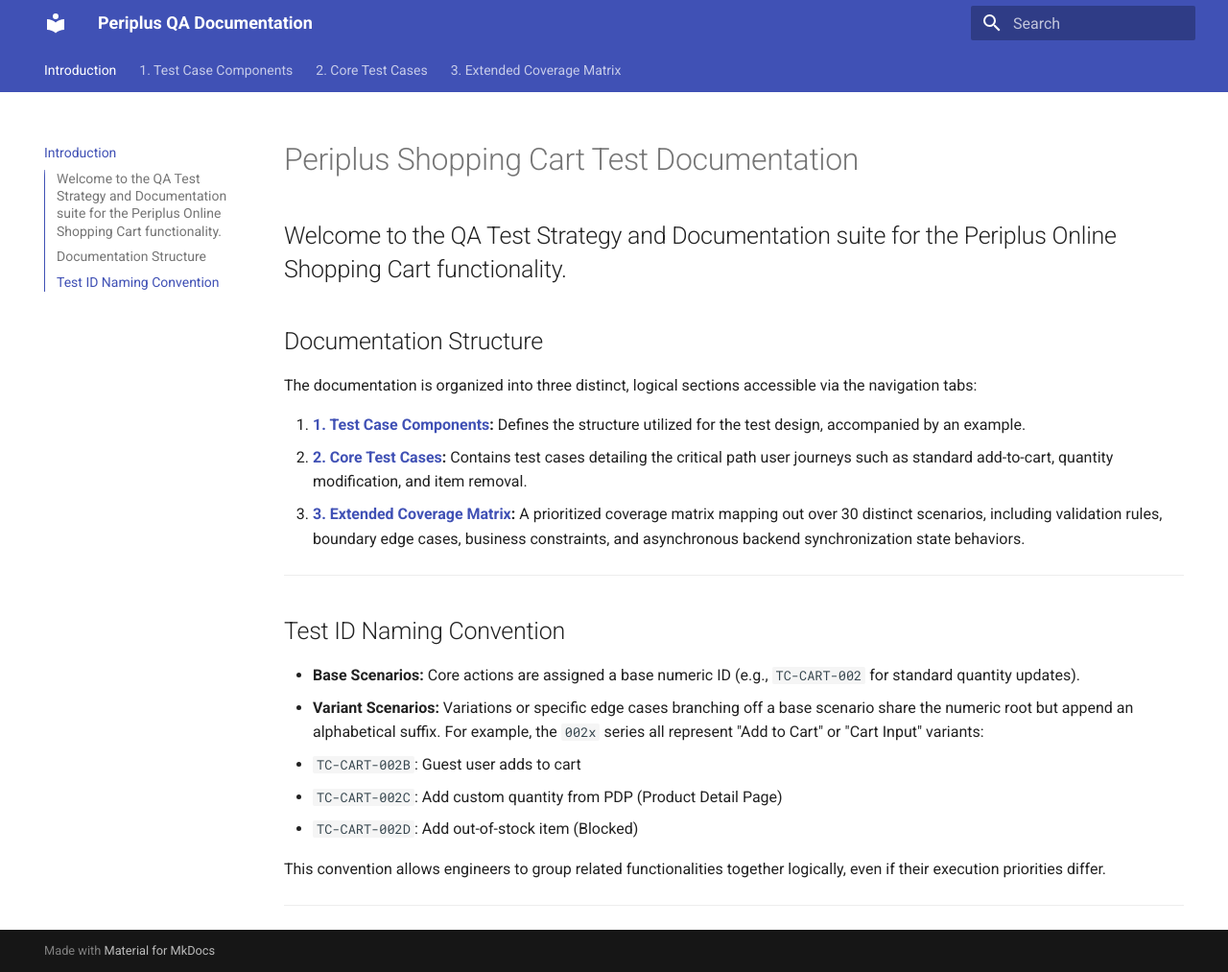
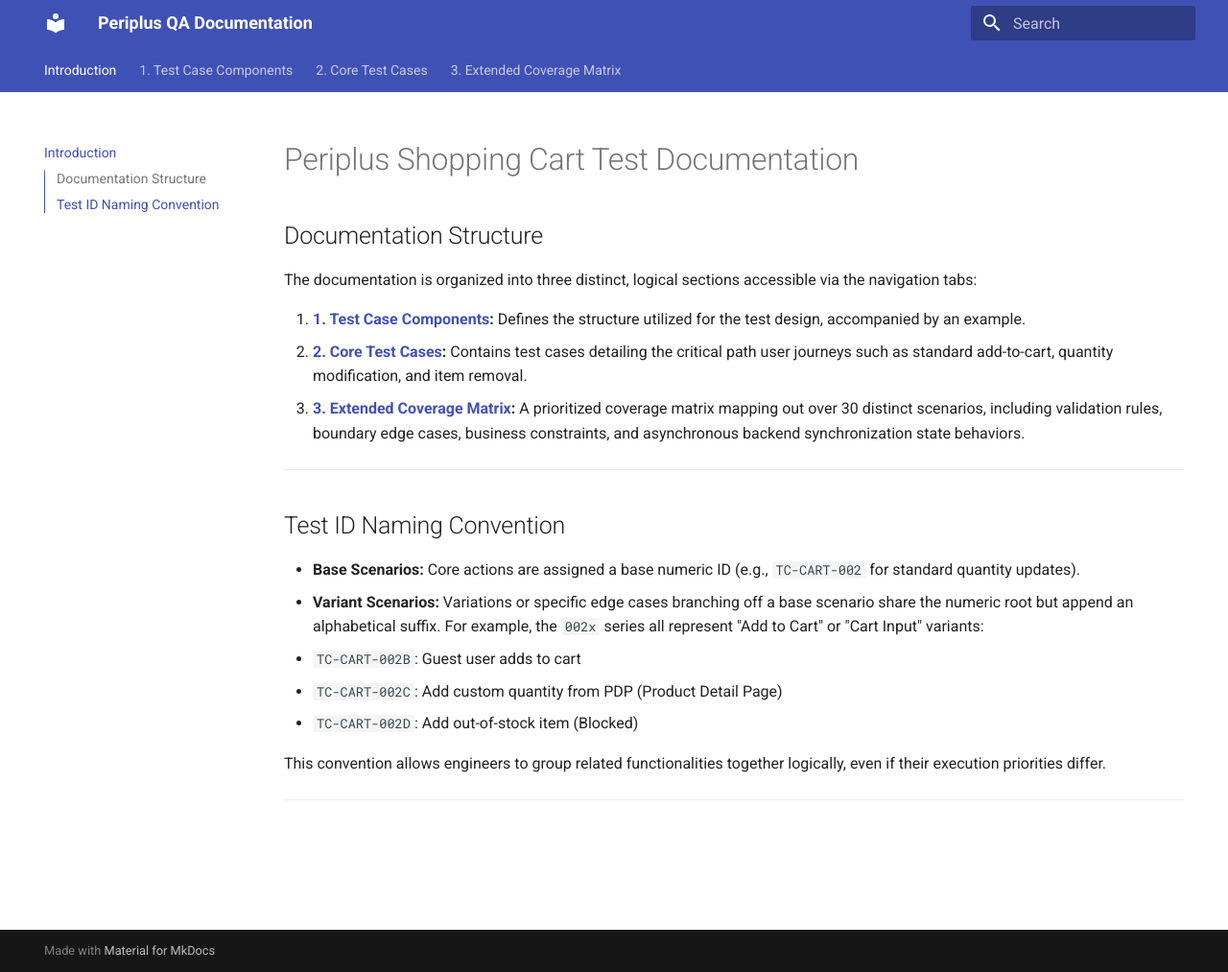
Before and after one commit to mikewallker/openway-technical-test, an MkDocs documentation site: the page built from docs/index.md, in a window 1280 px wide and 1013 px high. Shown: the whole window at 96% size. Built offline with MkDocs 1.6.1 and Material for MkDocs 9.7.7, drawn with Linux system fonts in a browser that asks for light colours.

Commit message:
chore: remove unnecessary boilerplate documentation (2)

```diff
--- a/docs/index.md
+++ b/docs/index.md
@@ -1,7 +1,4 @@
 # Periplus Shopping Cart Test Documentation
-
-Welcome to the QA Test Strategy and Documentation suite for the Periplus Online Shopping Cart functionality.
----
 
 ## Documentation Structure
 
```
